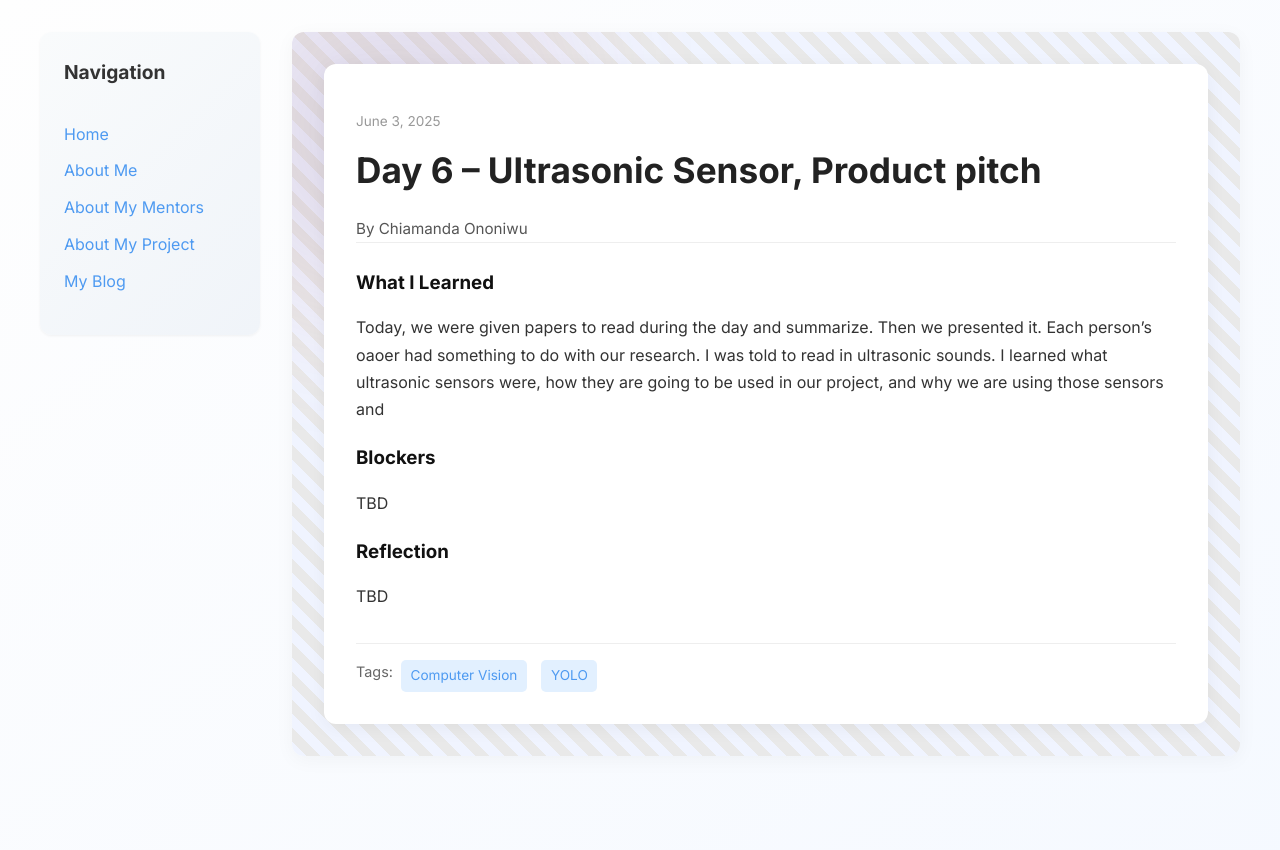
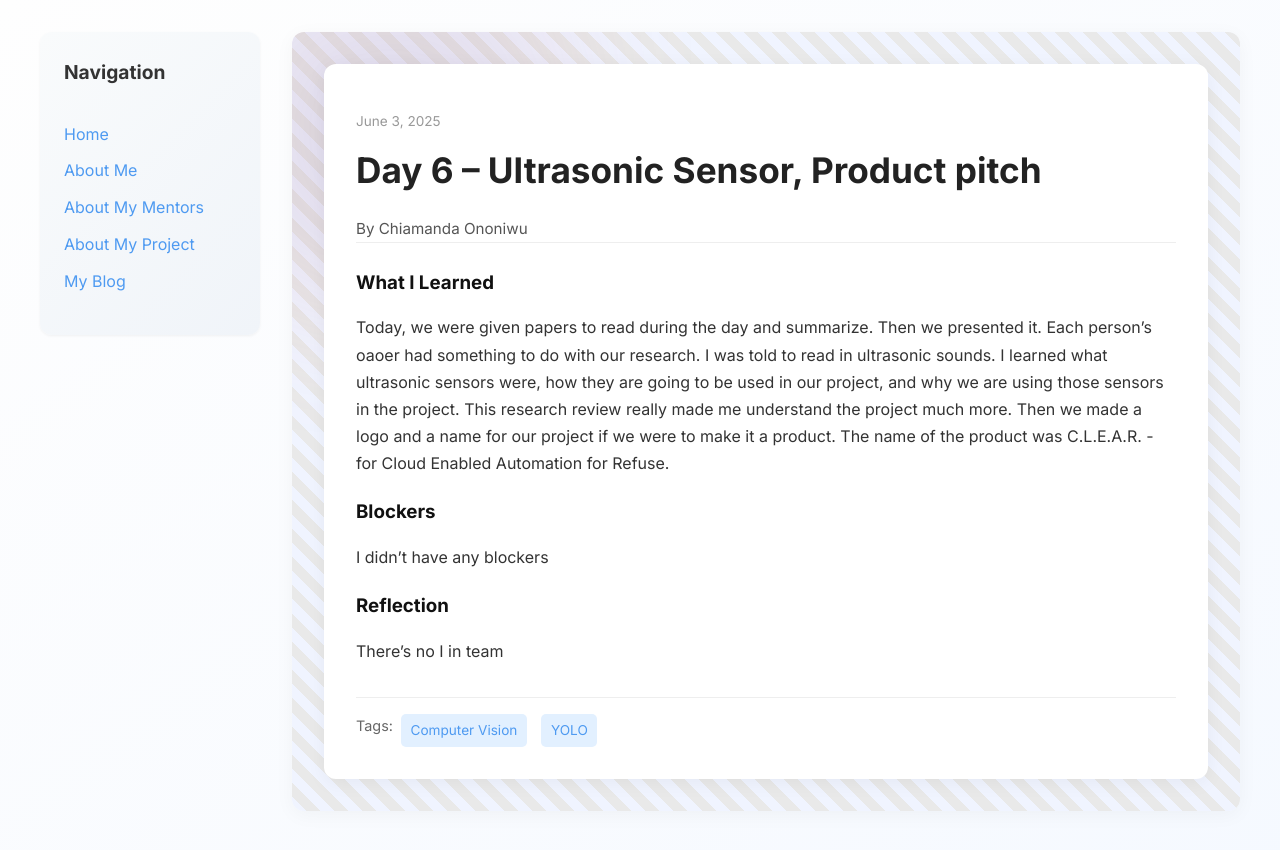
Before and after one commit to Chiamanda07/Chiamanda07.github.io, a Jekyll site: the page built from _posts/2025-06-03-day-6.md, in a window 1280 px wide. Shown: the top 850 px of the page. Built offline with Jekyll 4.4.1, drawn with Linux system fonts in a browser that asks for light colours.

Commit message:
Update 2025-06-03-day-6.md

```diff
--- a/_posts/2025-06-03-day-6.md
+++ b/_posts/2025-06-03-day-6.md
@@ -7,10 +7,11 @@
 tags: ["Computer Vision", "YOLO"]
 
 what_i_learned: |
-  Today, we were given papers to read during the day and summarize. Then we presented it. Each person's oaoer had something to do with our research. I was told to read in ultrasonic sounds. I learned what ultrasonic sensors were, how they are going to be used in our project, and why we are using those sensors and
+  Today, we were given papers to read during the day and summarize. Then we presented it. Each person's oaoer had something to do with our research. I was told to read in ultrasonic sounds. I learned what ultrasonic sensors were, how they are going to be used in our project, and why we are using those sensors in the project. This research review really made me understand the project much more.
+  Then we made a logo and a name for our project if we were to make it a product. The name of the product was C.L.E.A.R. - for  Cloud Enabled Automation for Refuse.
 blockers: |
-  TBD
+  I didn't have any blockers
 
 reflection: |
-  TBD
+  There's no I in team
 ---
```
